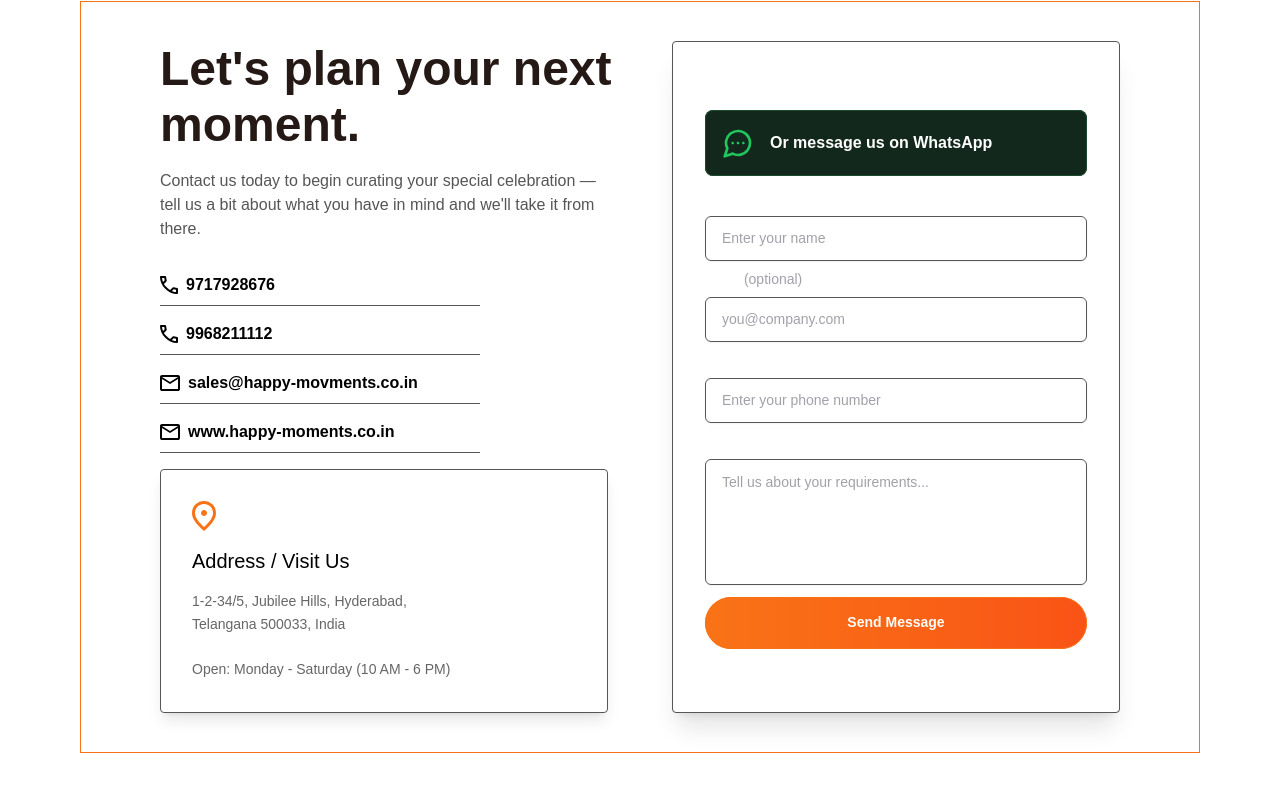
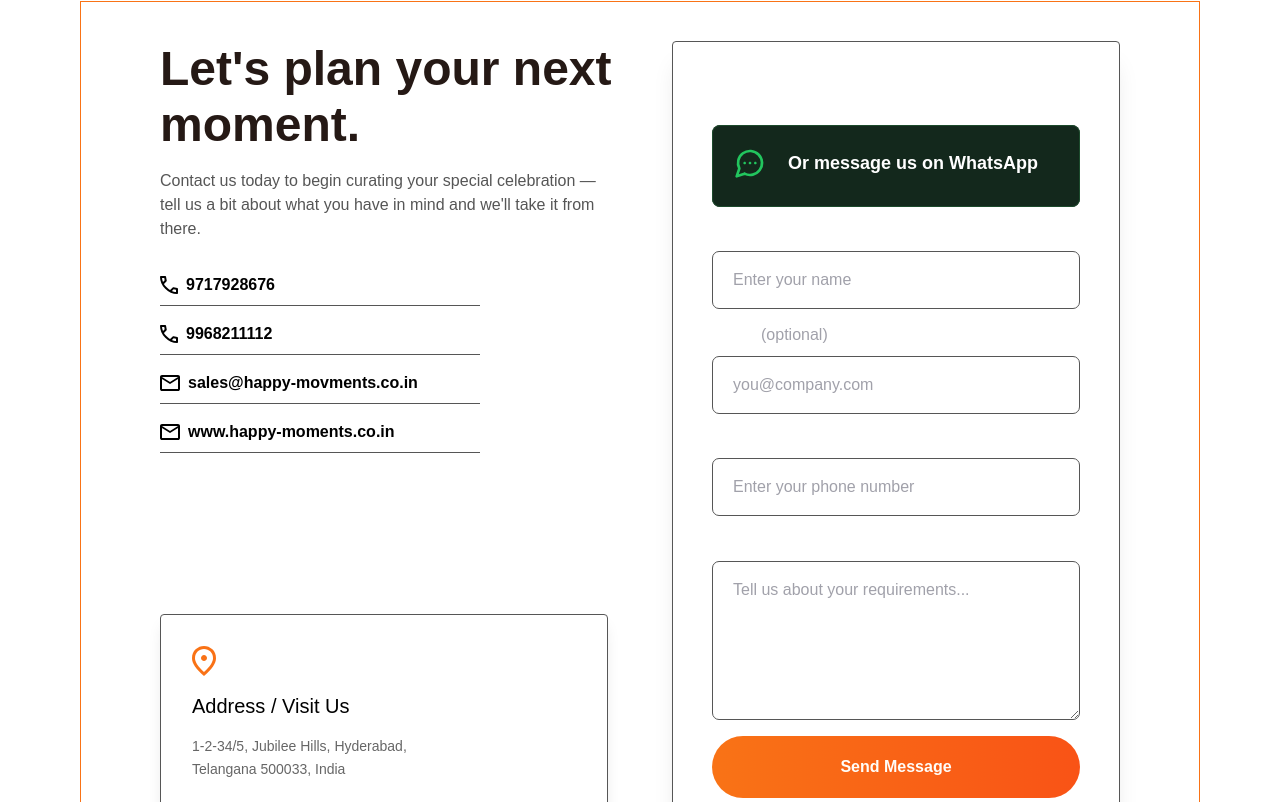
Before and after one commit to kunalsahani076-prog/Happy-Moments, a React (Vite) app: page / in a window 1280 px wide. Shown: the part 6318-7120 px from the top of the page. Built offline with nearby package versions, Linux system fonts and the light colour scheme; a web font is replaced by a local one.

Commit message:
Initial commit

```diff
--- a/src/imports/Home/index.tsx
+++ b/src/imports/Home/index.tsx
@@ -3317,10 +3317,16 @@ function Container48() {
 
 function LinkWhatsAppCta() {
   return (
-    <div className="bg-[#13281c] content-stretch flex flex-col items-start p-[17px] relative rounded-[8px] shrink-0 w-full" data-name="Link - WhatsApp CTA">
+    <a
+      className="bg-[#13281c] content-stretch flex flex-col items-start p-[17px] relative rounded-[8px] shrink-0 w-full no-underline"
+      data-name="Link - WhatsApp CTA"
+      href="https://wa.me/919717928676"
+      rel="noreferrer"
+      target="_blank"
+    >
       <div aria-hidden className="absolute border border-[#1c4a2c] border-solid inset-0 pointer-events-none rounded-[8px]" />
       <Container48 />
-    </div>
+    </a>
   );
 }
 
@@ -3528,22 +3534,49 @@ function MainEnquiryForm() {
 }
 
 function MainEnquiryFormContainer() {
+  const [formData, setFormData] = useState({ name: "", email: "", phone: "", message: "" });
+
+  const updateField = (field: keyof typeof formData, value: string) => {
+    setFormData((current) => ({ ...current, [field]: value }));
+  };
+
+  const handleSubmit = (event: React.FormEvent<HTMLFormElement>) => {
+    event.preventDefault();
+    const message = [
+      "Hello Happy Moments, I would like to enquire about an event.",
+      `Name: ${formData.name}`,
+      formData.email && `Email: ${formData.email}`,
+      `Phone: ${formData.phone}`,
+      `Requirements: ${formData.message}`,
+    ].filter(Boolean).join("\n");
+    window.open(`https://wa.me/919717928676?text=${encodeURIComponent(message)}`, "_blank", "noopener,noreferrer");
+  };
+
   return (
     <div className="flex flex-row items-center self-stretch">
-      <div className="content-stretch flex flex-col gap-[12px] h-full items-start max-w-[448px] pb-[33px] pt-[13px] px-[33px] relative rounded-[4px] shrink-0 w-[448px]" data-name="Main - EnquiryFormContainer">
+      <form className="reference-enquiry-form content-stretch flex flex-col items-start max-w-[448px] relative shrink-0 w-[448px]" data-name="Main - EnquiryFormContainer" onSubmit={handleSubmit}>
         <div aria-hidden className="absolute border border-[#565656] border-solid inset-0 pointer-events-none rounded-[4px]" />
-        <div className="absolute bg-[rgba(255,255,255,0)] inset-[0_0_-0.22px_0] rounded-[8px] shadow-[0px_20px_25px_-5px_rgba(0,0,0,0.1),0px_8px_10px_-6px_rgba(0,0,0,0.1)]" data-name="Main - EnquiryFormContainer:shadow" />
-        <Frame14 />
-        <MainEnquiryForm />
-        <div className="bg-gradient-to-r from-[#f97316] relative rounded-[30px] shrink-0 to-[#f95316] w-full" data-name="P-BUTTION">
-          <div aria-hidden className="absolute border border-[#f97316] border-solid inset-0 pointer-events-none rounded-[30px]" />
-          <div className="flex flex-row items-center justify-center size-full">
-            <div className="bg-clip-padding border-0 border-[transparent] border-solid content-stretch flex items-center justify-center px-[26px] py-[15px] relative size-full">
-              <p className="[word-break:break-word] font-['Inter:Semi_Bold',sans-serif] font-semibold leading-[21.7px] not-italic relative shrink-0 text-[#fffdf9] text-[14px] whitespace-nowrap">Send Message</p>
-            </div>
-          </div>
-        </div>
-      </div>
+        <div aria-hidden className="absolute bg-[rgba(255,255,255,0)] inset-[0_0_-0.22px_0] pointer-events-none rounded-[8px] shadow-[0px_20px_25px_-5px_rgba(0,0,0,0.1),0px_8px_10px_-6px_rgba(0,0,0,0.1)]" data-name="Main - EnquiryFormContainer:shadow" />
+        <LinkWhatsAppCta />
+        <div className="reference-field">
+          <label className="sr-only" htmlFor="enquiry-name">Name</label>
+          <input id="enquiry-name" name="name" onChange={(event) => updateField("name", event.target.value)} placeholder="Enter your name" required type="text" value={formData.name} />
+        </div>
+        <div className="reference-email-field">
+          <span>(optional)</span>
+          <label className="sr-only" htmlFor="enquiry-email">Email</label>
+          <input id="enquiry-email" name="email" onChange={(event) => updateField("email", event.target.value)} placeholder="you@company.com" type="email" value={formData.email} />
+        </div>
+        <div className="reference-field">
+          <label className="sr-only" htmlFor="enquiry-phone">Phone number</label>
+          <input id="enquiry-phone" name="phone" onChange={(event) => updateField("phone", event.target.value)} placeholder="Enter your phone number" required type="tel" value={formData.phone} />
+        </div>
+        <div className="reference-field reference-message-field">
+          <label className="sr-only" htmlFor="enquiry-message">Requirements</label>
+          <textarea id="enquiry-message" name="message" onChange={(event) => updateField("message", event.target.value)} placeholder="Tell us about your requirements..." required value={formData.message} />
+        </div>
+        <button className="reference-send-button" type="submit">Send Message</button>
+      </form>
     </div>
   );
 }
--- a/src/index.css
+++ b/src/index.css
@@ -83,6 +83,109 @@ body {
   animation-play-state: paused;
 }
 
+/* Functional enquiry form, matched to the supplied reference. */
+.reference-enquiry-form {
+  box-sizing: border-box;
+  gap: 44px;
+  padding: 84px 40px 60px;
+  background: #fff;
+}
+
+.reference-enquiry-form [data-name="Link - WhatsApp CTA"] {
+  box-sizing: border-box;
+  min-height: 82px;
+  padding: 22px !important;
+  border-radius: 8px;
+}
+
+.reference-enquiry-form [data-name="Link - WhatsApp CTA"] > div:last-child > div {
+  gap: 22px !important;
+}
+
+.reference-enquiry-form [data-name="Link - WhatsApp CTA"] p {
+  font-size: 18px !important;
+  line-height: 24px !important;
+}
+
+.reference-field,
+.reference-email-field {
+  width: 100%;
+}
+
+.reference-field input,
+.reference-email-field input,
+.reference-field textarea {
+  box-sizing: border-box;
+  display: block;
+  width: 100%;
+  border: 1px solid #565656;
+  border-radius: 7px;
+  background: #fff;
+  color: #20160d;
+  font: 400 16px/24px "Inter:Regular", Arial, sans-serif;
+  outline: none;
+}
+
+.reference-field input,
+.reference-email-field input {
+  height: 58px;
+  padding: 16px 20px;
+}
+
+.reference-field textarea {
+  height: 159px;
+  padding: 16px 20px;
+  resize: vertical;
+}
+
+.reference-field input::placeholder,
+.reference-email-field input::placeholder,
+.reference-field textarea::placeholder {
+  color: #a1a1aa;
+  opacity: 1;
+}
+
+.reference-field input:focus,
+.reference-email-field input:focus,
+.reference-field textarea:focus {
+  border-color: #f97316;
+  box-shadow: 0 0 0 3px rgba(249, 115, 22, .14);
+}
+
+.reference-email-field {
+  margin-top: -28px;
+}
+
+.reference-email-field > span {
+  display: block;
+  margin: 0 0 11px 49px;
+  color: #a1a1aa;
+  font: 400 16px/20px "Inter:Regular", Arial, sans-serif;
+}
+
+.reference-message-field {
+  margin-top: 1px;
+}
+
+.reference-send-button {
+  width: 100%;
+  min-height: 62px;
+  margin-top: -28px;
+  border: 0;
+  border-radius: 999px;
+  background: linear-gradient(90deg, #f97316, #f95316);
+  color: #fffdf9;
+  cursor: pointer;
+  font: 600 16px/22px "Inter:Semi_Bold", Arial, sans-serif;
+}
+
+.reference-send-button:hover { filter: brightness(1.04); }
+.reference-send-button:focus-visible { outline: 3px solid rgba(249, 115, 22, .35); outline-offset: 3px; }
+
+@media (max-width: 700px) {
+  .reference-enquiry-form { gap: 36px; padding: 58px 20px 42px; }
+}
+
 @media (prefers-reduced-motion: reduce) {
   .partner-marquee { animation: none; }
 }
```
